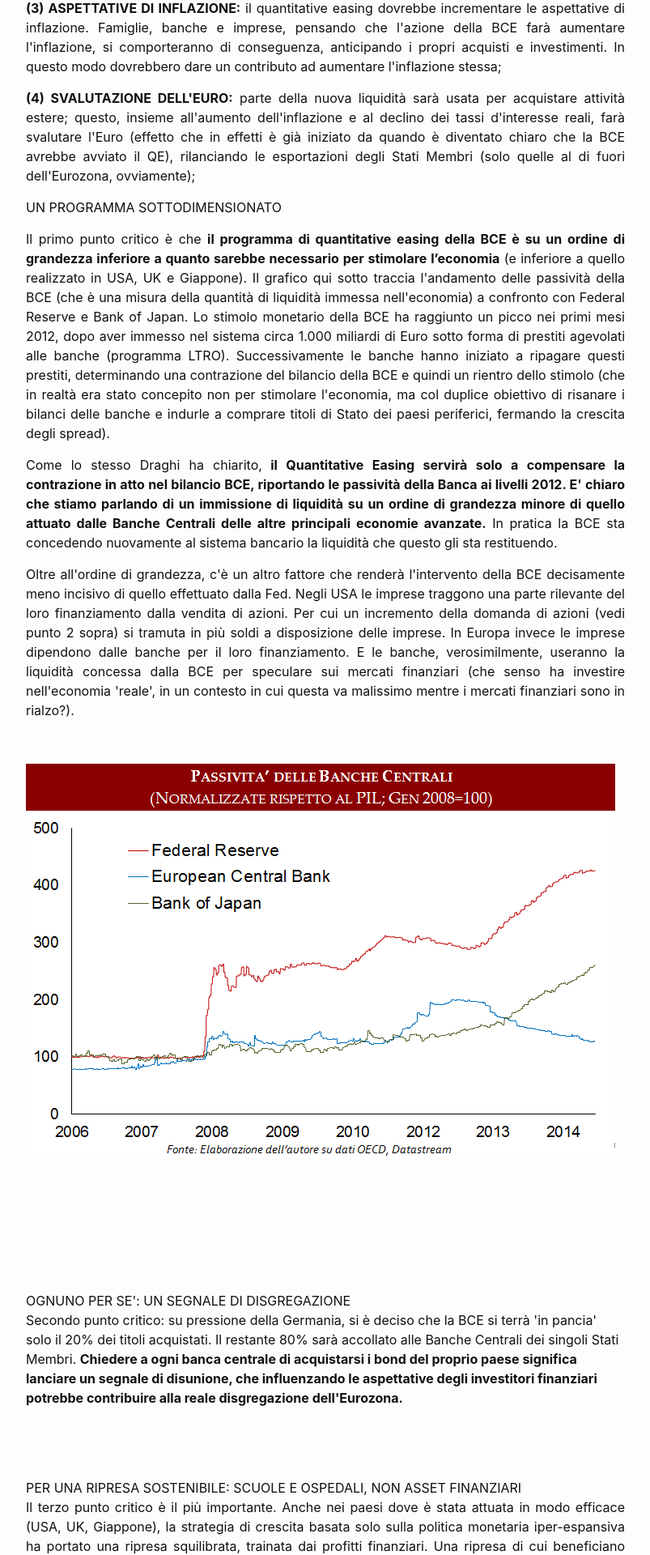
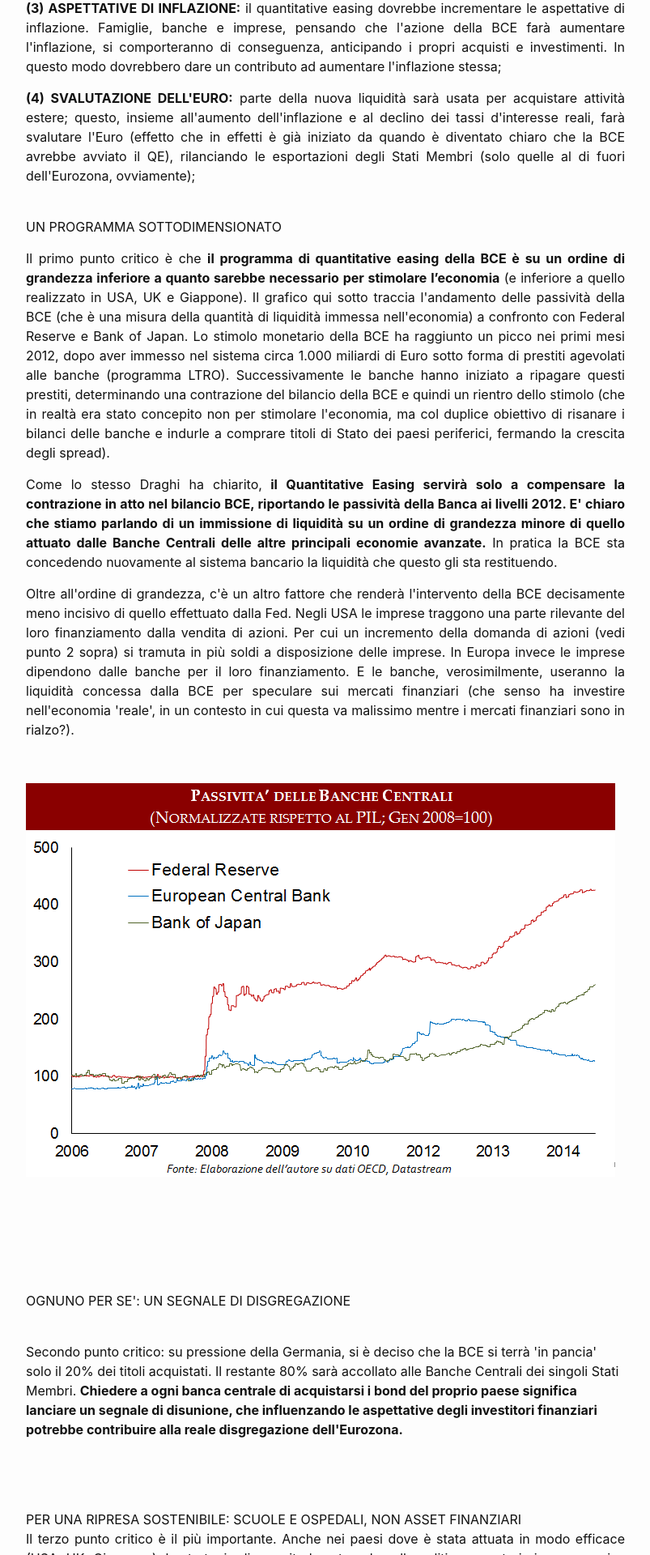
Before and after one commit to danielegirardi/danielegirardi.github.io, a Jekyll site: the page built from posts/banchieredeiricchi.md, in a window 1280 px wide. Shown: the part 1209-3129 px from the top of the page at 81% size, without its empty margins (238-1041 px from the left). Built offline with Jekyll 4.4.1, drawn with Linux system fonts in a browser that asks for light colours; our own code applies the rules of GitHub Pages for plain Markdown files.

Commit message:
Update banchieredeiricchi.md

```diff
--- a/posts/banchieredeiricchi.md
+++ b/posts/banchieredeiricchi.md
@@ -47,6 +47,7 @@
 <p style="text-align: justify;"><strong>(2) EFFETTO-RICCHEZZA:</strong> una parte rilevante di questa nuova liquidità sarà usata dalle banche per acquistare asset finanziari e immobiliari, facendo aumentare i&nbsp;loro prezzi. In altre parole saliranno i prezzi delle azioni in Borsa e i prezzi delle case. In questo modo chi possiede case e azioni vedrà il valore del proprio patrimonio salire, ed essendo più&nbsp;ricco spenderà di più;</p>
 <p style="text-align: justify;"><strong>(3) ASPETTATIVE DI INFLAZIONE:</strong> il quantitative easing dovrebbe incrementare le aspettative di inflazione. Famiglie, banche e imprese, pensando che l'azione della BCE farà aumentare l'inflazione, si comporteranno di conseguenza, anticipando i propri&nbsp;acquisti e investimenti. In questo modo dovrebbero dare un contributo ad aumentare l'inflazione stessa;</p>
 <p style="text-align: justify;"><strong>(4) SVALUTAZIONE DELL'EURO:</strong> parte della nuova liquidità sarà usata per acquistare attività estere;&nbsp;questo, insieme all'aumento dell'inflazione e al declino dei tassi d'interesse reali, farà svalutare l'Euro (effetto che in effetti è già iniziato da quando è diventato chiaro che la BCE avrebbe avviato il QE), rilanciando le esportazioni degli Stati Membri (solo quelle al di fuori dell'Eurozona, ovviamente);</p>
+<br />
 <p style="text-align: justify;">UN PROGRAMMA SOTTODIMENSIONATO</p>
 <p style="text-align: justify;">Il primo punto critico è che <strong>il programma di quantitative easing della BCE è su un ordine di grandezza&nbsp;inferiore a quanto sarebbe necessario per stimolare l’economia</strong> (e inferiore a quello realizzato in USA, UK e Giappone). Il grafico qui sotto traccia l'andamento delle passività della BCE (che è una misura della quantità di liquidità&nbsp;immessa nell'economia) a confronto con Federal Reserve e Bank of Japan.&nbsp;Lo stimolo monetario della BCE ha raggiunto un picco nei primi mesi 2012, dopo aver immesso nel sistema circa 1.000 miliardi di Euro sotto forma di prestiti agevolati alle banche (programma LTRO). Successivamente le banche hanno iniziato a ripagare questi prestiti, determinando una contrazione del bilancio della BCE e quindi un rientro dello stimolo (che in realtà era stato concepito non per stimolare l'economia, ma col duplice obiettivo di risanare i bilanci delle banche e indurle a comprare titoli di Stato dei paesi periferici, fermando la crescita degli spread).</p>
 <p style="text-align: justify;">Come lo stesso Draghi ha chiarito,<strong> il Quantitative Easing servirà solo a compensare la contrazione in atto nel bilancio BCE, riportando&nbsp;le passività della Banca ai livelli 2012. E' chiaro che stiamo parlando di un immissione di liquidità su un ordine di grandezza minore&nbsp;di quello attuato dalle Banche Centrali delle altre principali economie avanzate.</strong> In pratica la BCE sta concedendo nuovamente al sistema bancario la liquidità che questo&nbsp;gli sta restituendo.</p>
@@ -59,8 +60,7 @@
 &nbsp;
 <p> </p>
 <br />
-<br />
-OGNUNO PER SE': UN SEGNALE DI DISGREGAZIONE
+<p style="text-align: justify;">OGNUNO PER SE': UN SEGNALE DI DISGREGAZIONE</p>
 <br />
 Secondo punto critico: su pressione della Germania, si è deciso che la BCE si terrà 'in pancia' solo il 20% dei titoli acquistati. Il restante 80% sarà accollato alle Banche Centrali dei singoli Stati Membri. <strong>Chiedere a ogni banca centrale di acquistarsi i bond del proprio paese significa lanciare&nbsp;un segnale di disunione, che influenzando le aspettative degli investitori finanziari potrebbe contribuire alla reale disgregazione dell'Eurozona.</strong>
 
```
